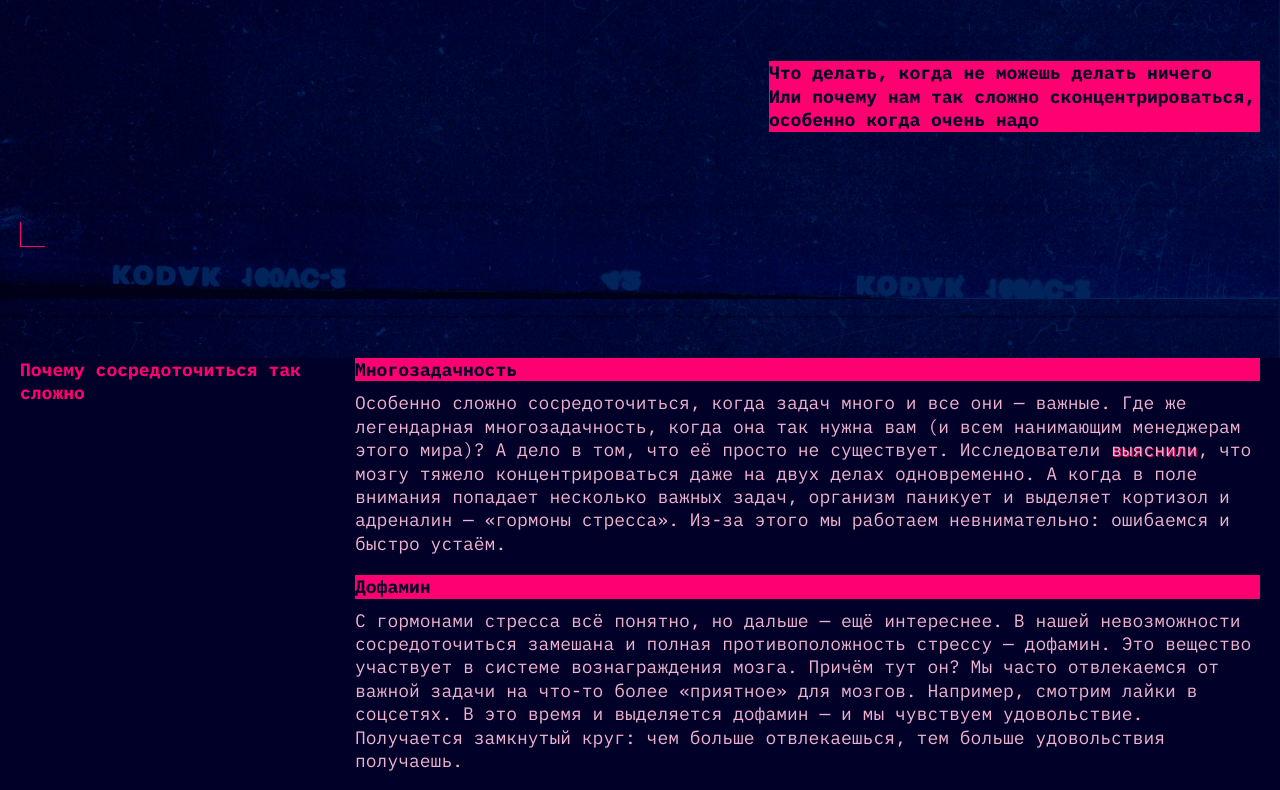
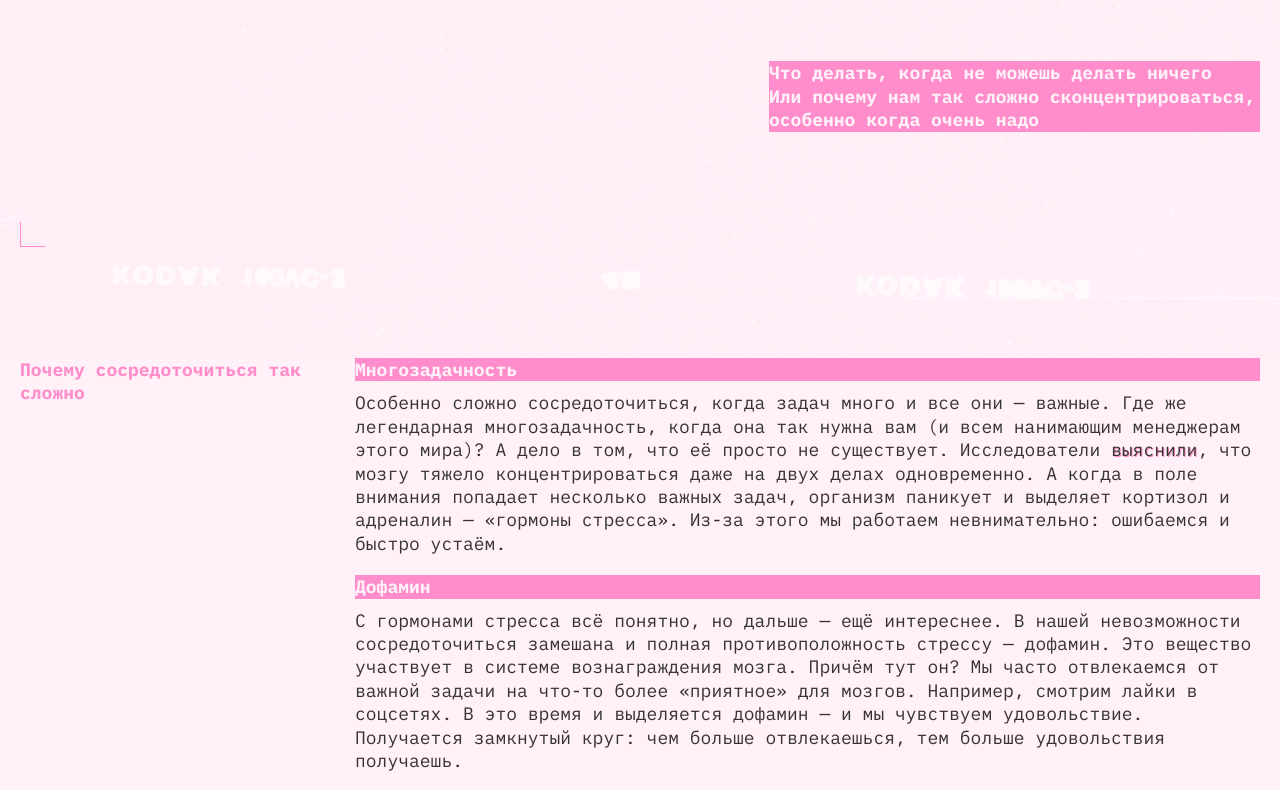
Before and after one commit to talashov/slozhno-sosredotochitsya-fd, a plain HTML site: page index.html in a window 1280 px wide. Shown: the part 501-1291 px from the top of the page. Drawn offline with Linux system fonts and the light colour scheme.

Commit message:
темная светлая версия

```diff
--- a/styles/dark.css
+++ b/styles/dark.css
@@ -9,6 +9,12 @@
     Так стили написанные ниже будут иметь больший вес,
     чем стили в медиазапросе предпочтений пользователя
   */
+  --accent-color: #ff0070;
+  --title-color: #db00ff;
+  --text-color: #f1b2ce;
+  --decor-color: #000028;
+
+  --bg-img: url(/images/cover-image-dark.png);
 }
 
 .theme-dark .page {
--- a/styles/variables.css
+++ b/styles/variables.css
@@ -8,11 +8,26 @@
   --font-weight-bold: bold;
   --main-text-size: 18px;
   --main-text-line: 130%;
+}
 
-  --accent-color: #ff0070;
-  --title-color: #db00ff;
-  --text-color: #f1b2ce;
-  --decor-color: #000028;
+@media(prefers-color-scheme: dark) {
+  :root {
+    --accent-color: #ff0070;
+    --title-color: #db00ff;
+    --text-color: #f1b2ce;
+    --decor-color: #000028;
 
-  --bg-img: url(/images/cover-image-dark.png);
+    --bg-img: url(/images/cover-image-dark.png);
+  }
 }
+
+@media(prefers-color-scheme: light) {
+  :root {
+    --accent-color: #FF8DCB;
+    --title-color: #FFC2E6;
+    --text-color: #353430;
+    --decor-color: #FFF1F7;
+
+    --bg-img: url(/images/cover-image-light.png);
+  }
+}
```
